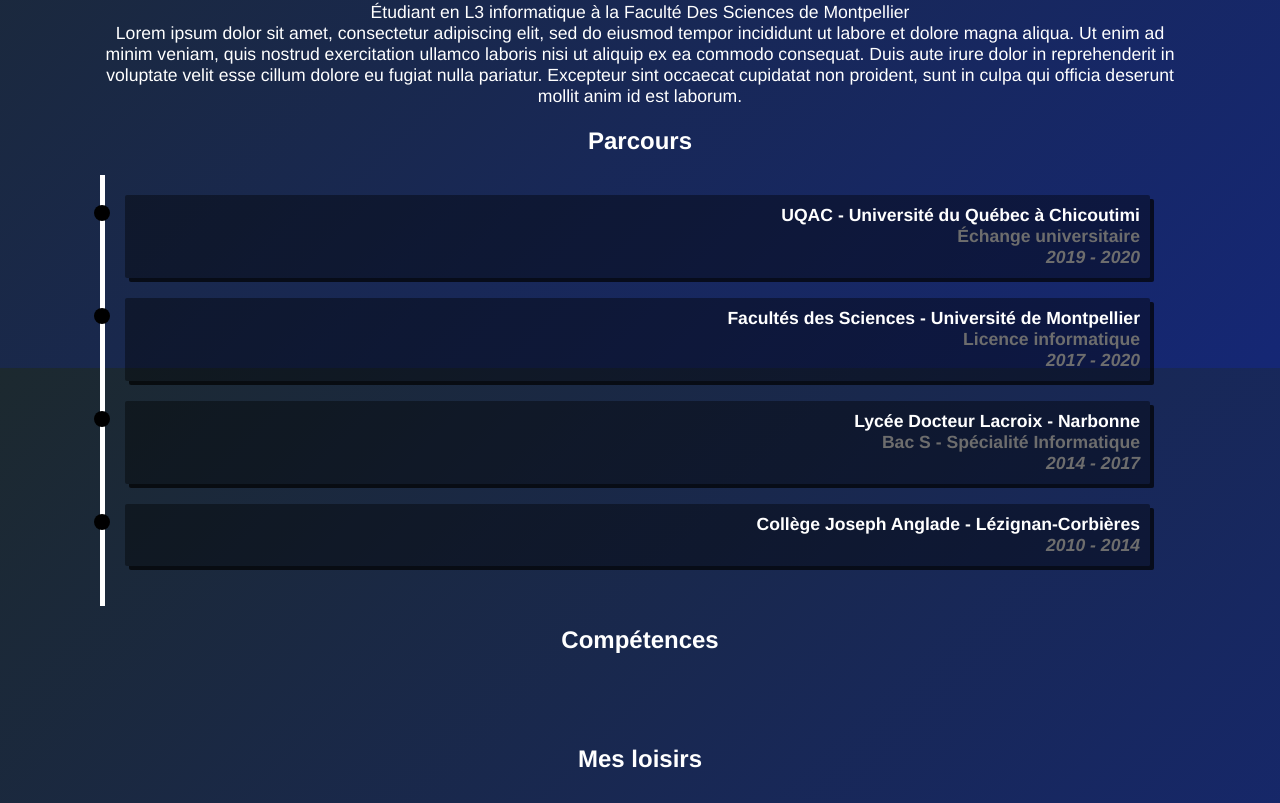
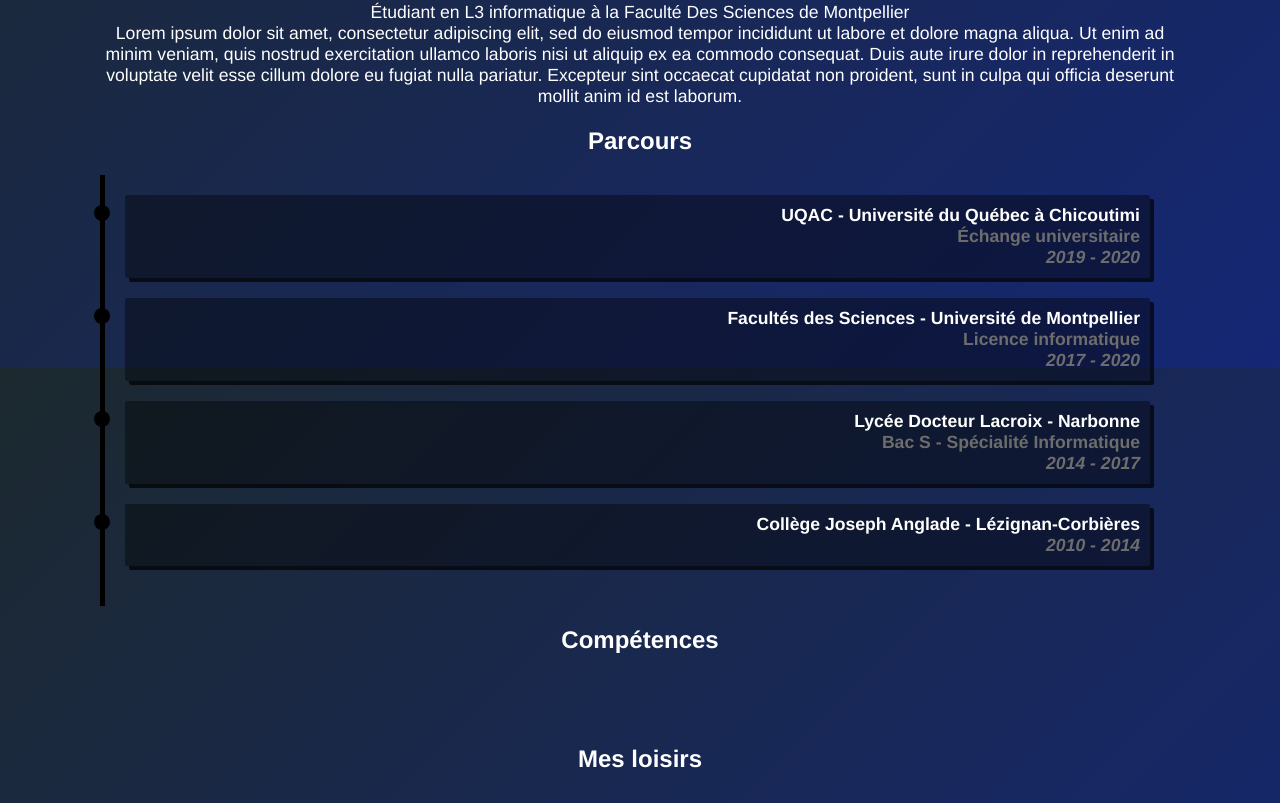
Before and after one commit to antoinebarbier022/antoinebarbier.fr, a Vue app: page / in a window 1280 px wide. Shown: the part 432-1235 px from the top of the page. Built offline with nearby package versions, Linux system fonts and the light colour scheme.

Commit message:
correction ligne de la timeline : border-image ne fonctionne pas sur safari

```diff
--- a/src/components/timeline/Timeline.vue
+++ b/src/components/timeline/Timeline.vue
@@ -56,9 +56,9 @@ import Content from './Content-timeline.vue'
         position:relative;
         width: calc(100% -40px); /* moins le padding pour bien centrer le bloc entier avec le titre */
         height: 100%;
-        border-left: 5px solid;
-        border-image:linear-gradient(to bottom, rgb(0, 0, 0));
-        border-image-slice: 1;
+        border-left: 5px solid black;
+        /*border-image:linear-gradient(to bottom, rgb(0, 0, 0));
+        border-image-slice: 1;*/
         padding:20px;
     }
 
```
